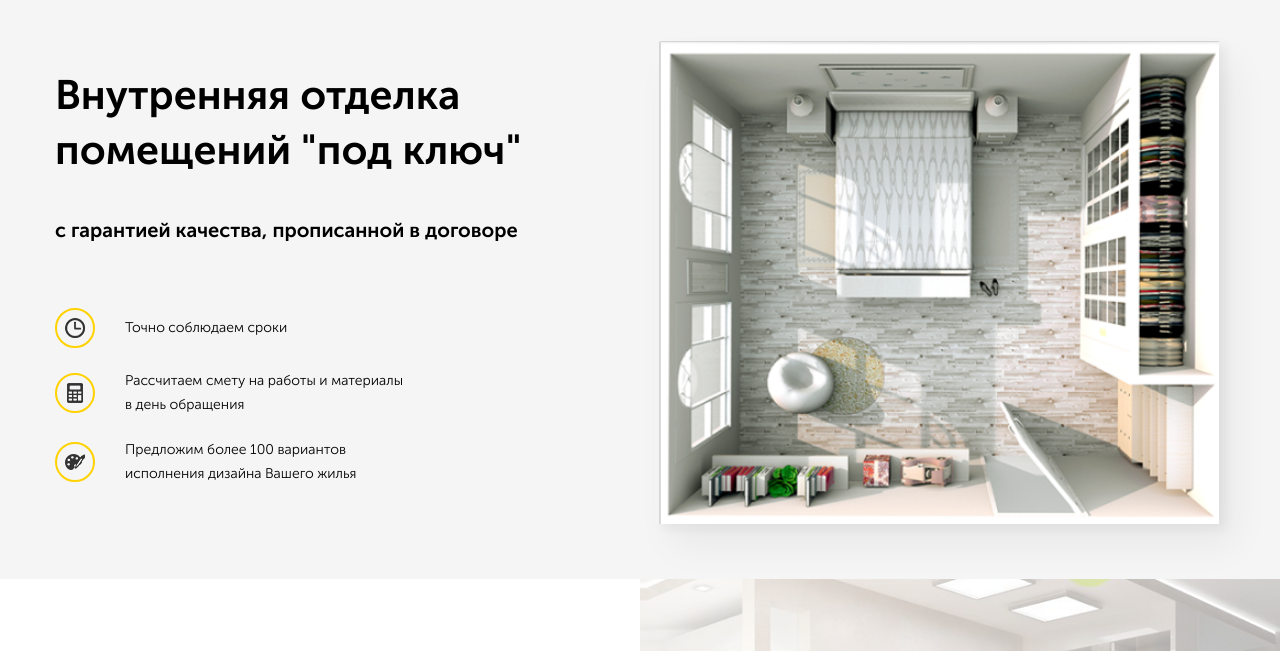
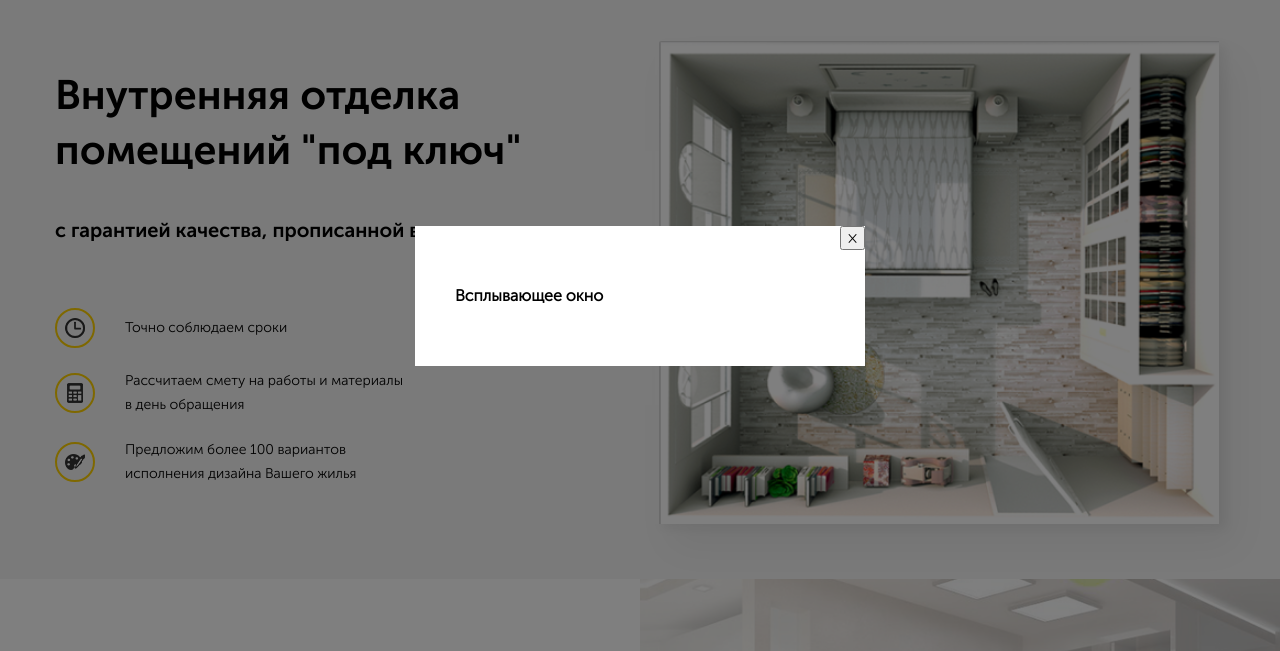
Before and after one commit to shenmue73/repair, a plain HTML site: page index.html in a window 1280 px wide. Both pictures are taken after a click on the button "Перезвоните мне". Shown: the part 104-755 px from the top of the page. Drawn offline with Linux system fonts and the light colour scheme.

Commit message:
Выполнил 17 задание

```diff
--- a/index.html
+++ b/index.html
@@ -22,7 +22,7 @@
             <a href="tel:+7(495)42-251-31" class="navbar__phone">+7 (495) 42-251-31</a> <!-- /.navbar__phone -->
           </div>
           <!-- /.navbar__contacts -->
-          <button class="button navbar__button">Перезвоните мне</button> <!-- /.button navbar__button -->
+          <button class="button navbar__button" id="button">Перезвоните мне</button> <!-- /.button navbar__button -->
         </div>
         <!-- /.navbar__info -->
       </div>
@@ -96,5 +96,15 @@
     </section>
     <!-- /.offer -->
   </main>
+  <div class="modal" id="modal">
+    <div class="modal-dialog">
+      <button class="modal-dialog__close" id="close">&times;</button>
+      <h4 class="modal-dialog__title">Всплывающее окно</h4>
+    </div>
+    <!-- /.modal-dialog -->
+  </div>
+  <!-- /.modal -->
+<script src="js/main.js"></script>
+
 </body>
 </html>
--- /dev/null
+++ b/js/main.js
@@ -0,0 +1,11 @@
+var button = document.querySelector('#button');
+var modal = document.querySelector('#modal');
+var close = document.querySelector('#close')
+
+button.addEventListener('click', function(){
+ modal.classList.add('modal_active');
+});
+
+close.addEventListener('click', function(){
+  modal.classList.remove('modal_active');
+})
--- /dev/null
+++ b/sass/blocks/_modal.sass
@@ -0,0 +1,23 @@
+.modal
+  position: fixed
+  left: 0
+  top: 0
+  width: 100%
+  height: 100%
+  background-color: rgba(#000, 0.5)
+  display: flex
+  display: none
+  &_active
+    display: flex
+  &-dialog
+    position: relative
+    margin: auto
+    max-width: 450px
+    width: 90%
+    min-width: 200px
+    background-color: #fff
+    padding: 40px
+    &__close
+      position: absolute
+      top: 0
+      right: 0
--- a/sass/style.sass
+++ b/sass/style.sass
@@ -4,3 +4,4 @@
 @import 'blocks/_navbar.sass'
 @import 'blocks/_hero.sass'
 @import 'blocks/_offer.sass'
+@import 'blocks/_modal.sass'
```
Also changed, not shown: css/style.css.
